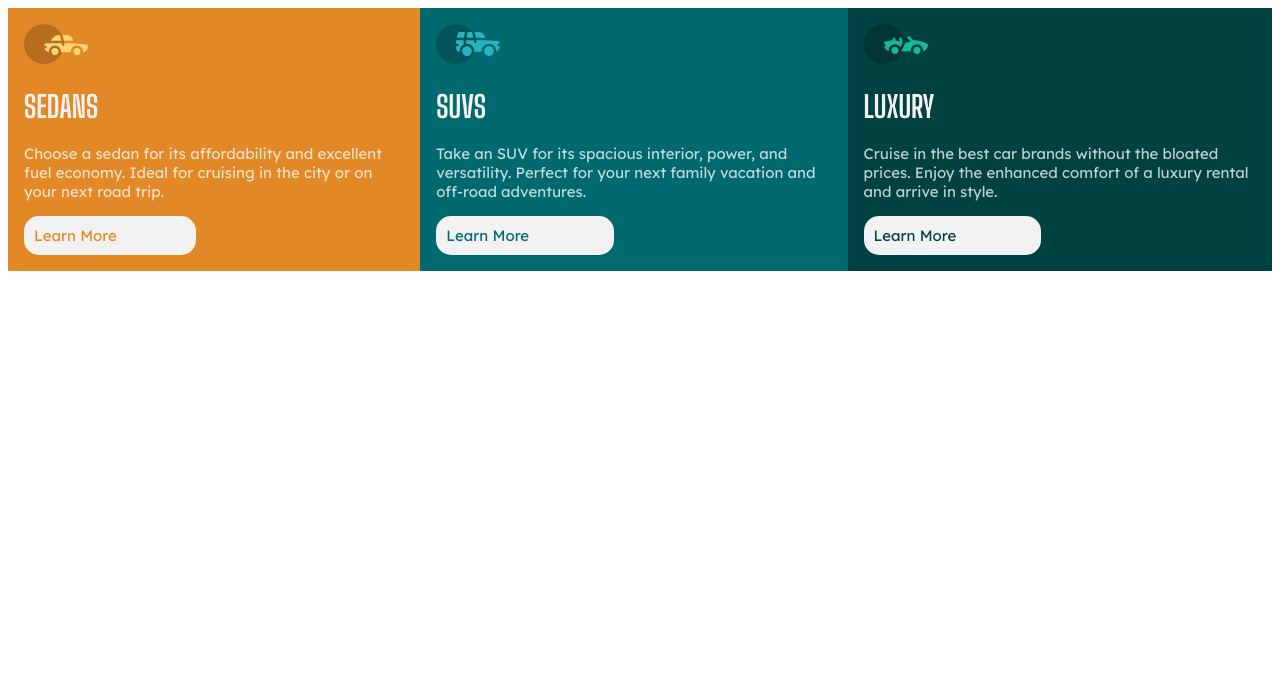
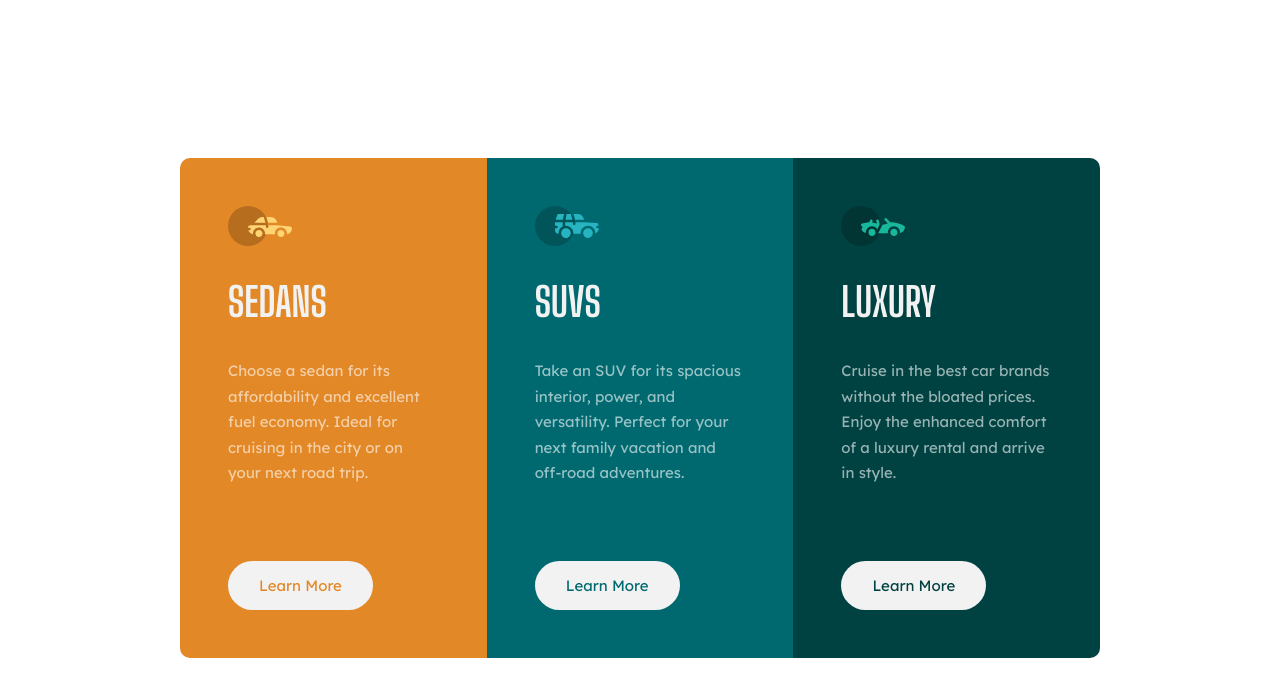
Before and after one commit to ytry0121/3-column-preview-card-component, a plain HTML site: page index.html in a window 1280 px wide. Drawn offline with Linux system fonts and the light colour scheme.

Commit message:
Done desktop Layout

```diff
--- a/styles.css
+++ b/styles.css
@@ -7,32 +7,52 @@
     /* (background, headings, buttons) */
     --veryLightGray: hsl(0, 0%, 95%);
 }
-
+*{
+    box-sizing: border-box;
+}
+html,body{
+    height: 100vh;
+}
 body {
     color: var(--veryLightGray);
     font-family: 'Lexend Deca', sans-serif;
     font-size: 15px;
+    display: flex;
+    justify-content: center;
+    align-items: center;
 }
 
 h1 {
     font-family: 'Big Shoulders Display', cursive;
     text-transform: uppercase;
+    font-size: 2.5rem;
+    margin: 2rem 0;
 }
 
 p {
     color: var(--white);
+    opacity: 0.8;
+    line-height: 1.7;
+    margin:0
 }
 
 .section {
     display: flex;
+    max-width: 920px;
+    height:500px;
+    margin: 0 auto;
 }
 
 .card {
-    padding: 1rem;
+    padding: 3rem;
+    display: grid;
+    grid-template-rows: auto auto 1fr auto;
+    flex: 1;
 }
 
 .bse {
     background-color: var(--brightOrange);
+    border-radius: 10px 0px 0px 10px ;
 }
 
 .bsu {
@@ -41,17 +61,20 @@ p {
 
 .blu {
     background-color: var(--veryDarkCyan);
+    border-radius: 0px 10px 10px 0px;
 }
 
 .button {
     background-color: var(--veryLightGray);
-    border-radius: 15px;
-    padding:10px;
-    width:40%;
+    text-align: center;
+    border-radius: 25px;
+    padding: 15px;
+    width: 145px;
 }
 
 .button:hover {
     color: var(--veryLightGray);
+    border:2px solid var(--veryLightGray);
 }
 
 .cse {
@@ -77,3 +100,18 @@ p {
 .clu:hover {
     background-color: var(--veryDarkCyan);
 }
+
+@media screen and (max-width: 500px) {
+    .section {
+        display: block;
+    }
+    .bse {
+        border-radius: 10px 10px 0px 0px  ;
+    }
+
+    .blu {
+        background-color: var(--veryDarkCyan);
+        border-radius: 0px 0px 10px 10px ;
+    }
+
+}
```
